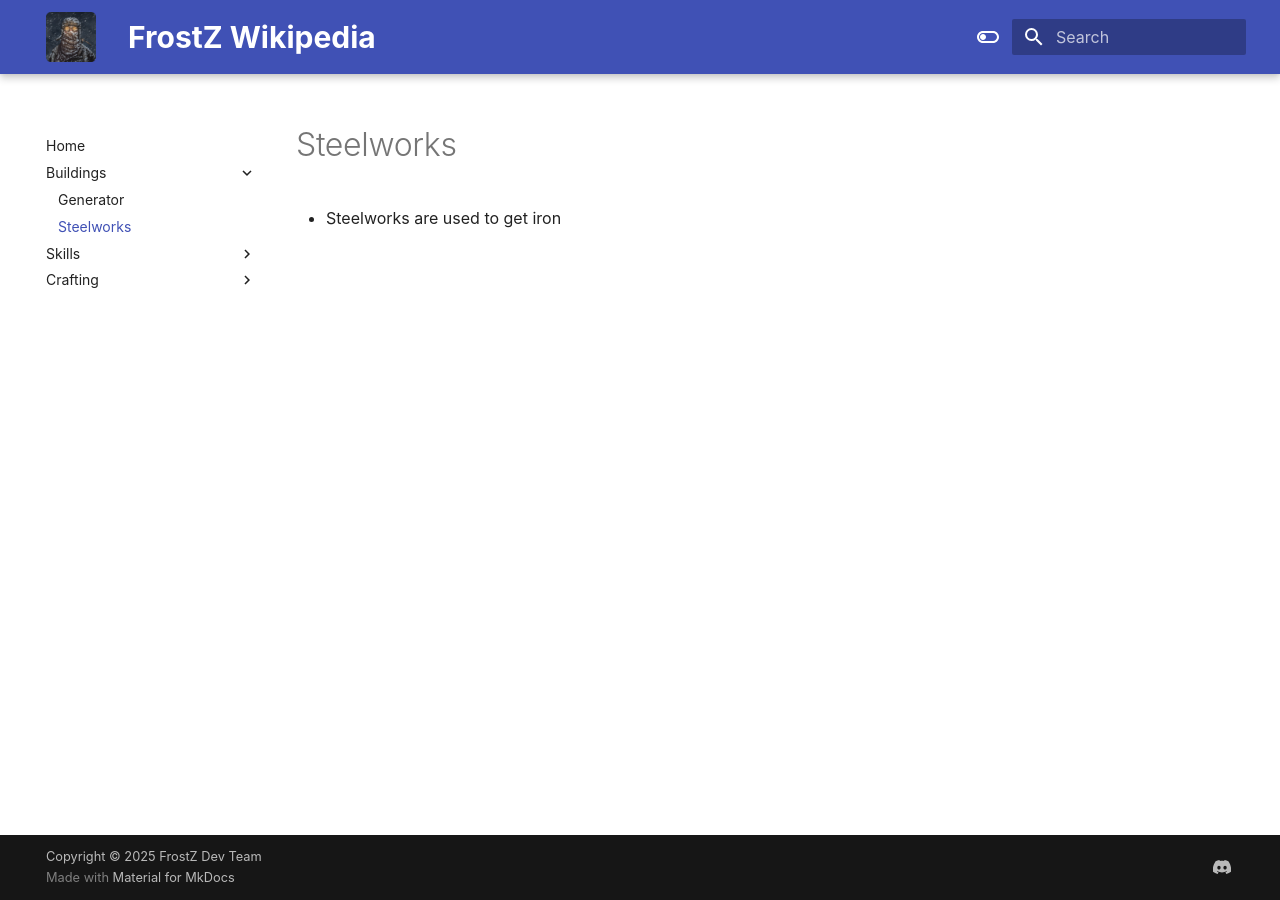
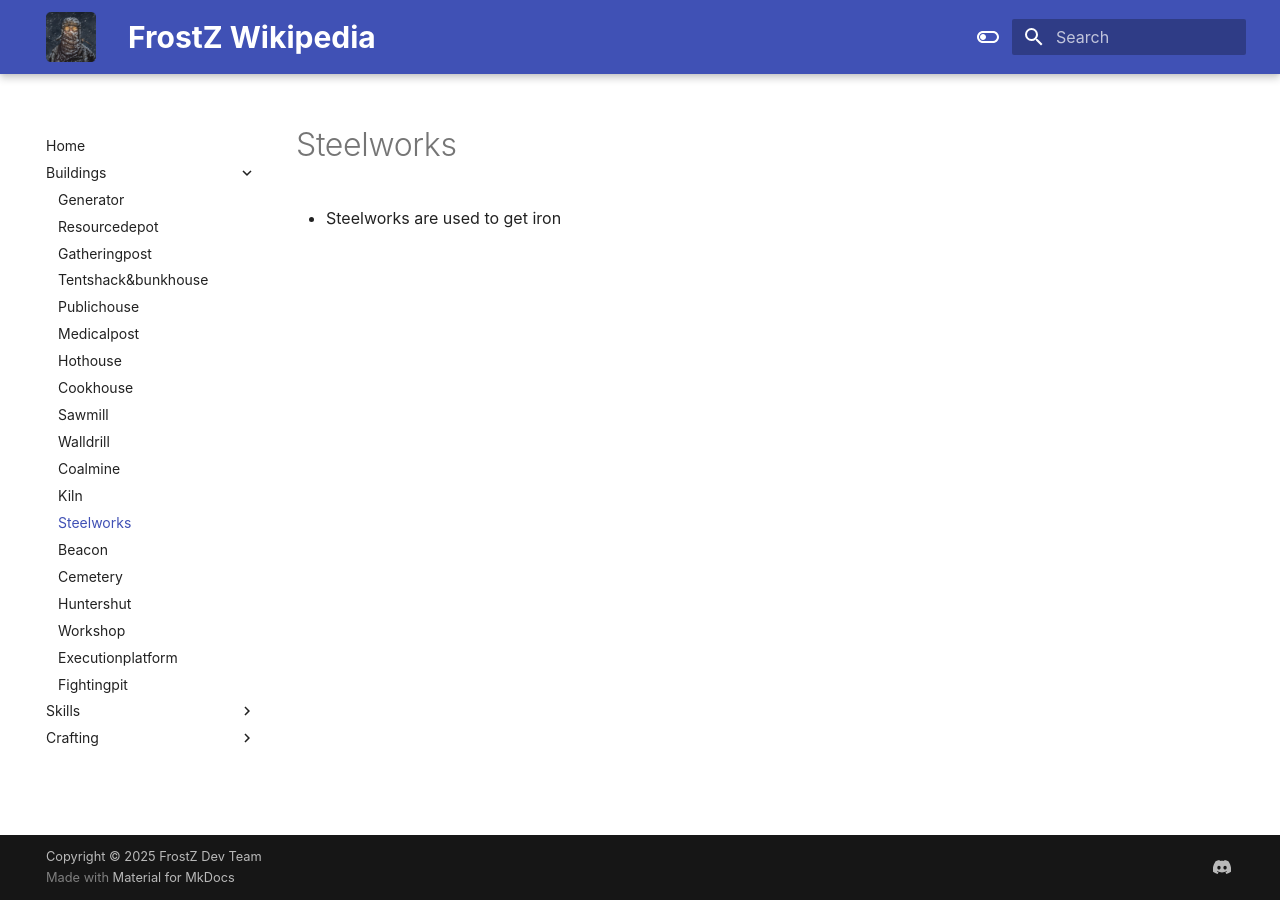
Before and after one commit to FrostZDev/Wiki, an MkDocs documentation site: the page built from docs/Buildings/steelworks.md, in a window 1280 px wide. Built offline with MkDocs 1.6.1 and Material for MkDocs 9.7.7, drawn with Linux system fonts in a browser that asks for light colours; some web fonts are replaced.

Commit message:
very good

```diff
--- a/mkdocs.yml
+++ b/mkdocs.yml
@@ -46,8 +46,25 @@ markdown_extensions:
 nav:
   - Home: index.md
   - Buildings:
-      - Buildings/generator.md
-      - Buildings/steelworks.md
+    - Buildings/generator.md
+    - Buildings/resourcedepot.md
+    - Buildings/gatheringpost.md
+    - Buildings/tentshack&bunkhouse.md
+    - Buildings/publichouse.md
+    - Buildings/medicalpost.md
+    - Buildings/hothouse.md
+    - Buildings/cookhouse.md
+    - Buildings/sawmill.md
+    - Buildings/walldrill.md
+    - Buildings/coalmine.md
+    - Buildings/kiln.md
+    - Buildings/steelworks.md
+    - Buildings/beacon.md
+    - Buildings/cemetery.md
+    - Buildings/huntershut.md
+    - Buildings/workshop.md
+    - Buildings/executionplatform.md
+    - Buildings/fightingpit.md
   - Skills:
       - Skills/Basics.md
   - Crafting:
```
Also changed, not shown: docs/Buildings/beacon.md (added, +1 -0 lines), docs/Buildings/cemetery.md (added, +1 -0 lines), docs/Buildings/coalmine.md (added, +1 -0 lines), docs/Buildings/cookhouse.md (added, +1 -0 lines), docs/Buildings/executionplatform.md (added, +1 -0 lines), docs/Buildings/fightingpit.md (added, +1 -0 lines), docs/Buildings/gatheringpost.md (added, +1 -0 lines), docs/Buildings/hothouse.md (added, +1 -0 lines), docs/Buildings/huntershut.md (added, +1 -0 lines), docs/Buildings/kiln.md (added, +1 -0 lines), docs/Buildings/medicalpost.md (added, +1 -0 lines), docs/Buildings/publichouse.md (added, +1 -0 lines), docs/Buildings/resourcedepot.md (added, +1 -0 lines), docs/Buildings/sawmill.md (added, +1 -0 lines), 3 more files.
